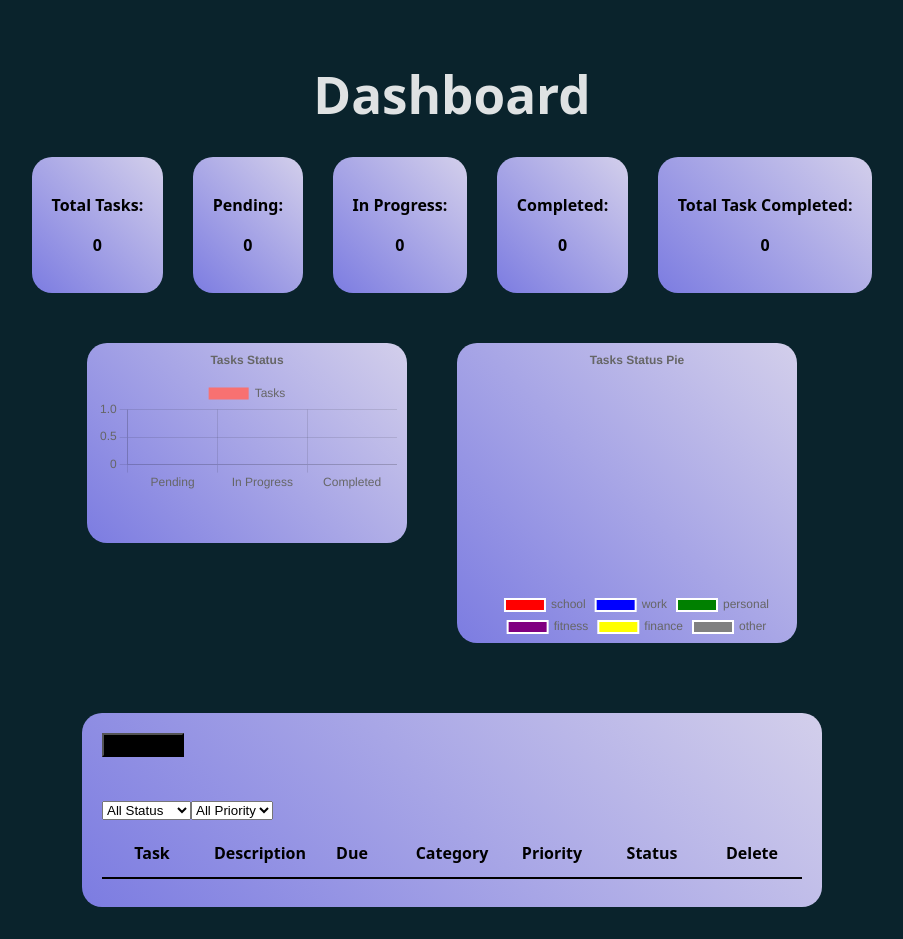
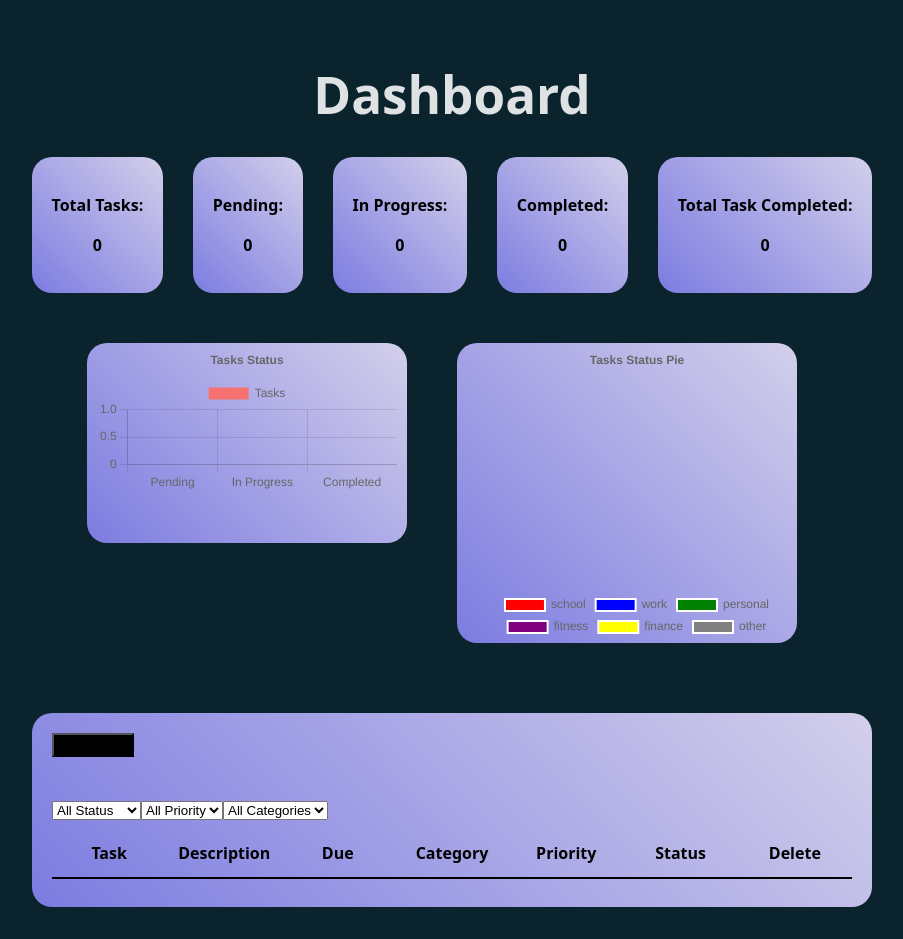
Before and after one commit to jhyche80-jpg/TaskManagerDashboard, a React (Vite) app: page / in a window 1280 px wide. Shown: the whole page, without its empty margins (188-1091 px from the left). Built offline with nearby package versions, Linux system fonts and the light colour scheme.

Commit message:
i made another filter that will separate based on categories

```diff
--- a/src/Components/RenderList/RenderList.css
+++ b/src/Components/RenderList/RenderList.css
@@ -8,7 +8,7 @@
     padding: 20px;
     border-radius: 20px;
     color: black;
-    width: 700px;
+    width: 800px;
 }
 
 #Input {
--- a/src/Components/RenderList/RenderList.tsx
+++ b/src/Components/RenderList/RenderList.tsx
@@ -1,5 +1,5 @@
 import React, { useState } from "react";
-import type { Task, TaskPrio, TaskStatus } from "../types";
+import type { Task, TaskCat, TaskPrio, TaskStatus } from "../types";
 import TaskList from "../TaskList/TaskList";
 import TaskFilter from "../TaskFilter/TaskFilter";
 import TaskInput from "../TaskForm/TaskForm";
@@ -15,6 +15,7 @@ export default function RenderList({ tasks, setTasks, incrementTotal }: RenderPr
  const [filters, setFilters] = useState<{
   status?: TaskStatus;
   priority?: TaskPrio;
+  category?:TaskCat
 }>({});
 
   const [showInput, setShowInput] = useState(false); // controls form visibility
@@ -37,6 +38,7 @@ const handleDelete = (taskid: string) => {
   const filteredTasks = tasks.filter(task => {
     if (filters.status && task.status !== filters.status) return false;
      if (filters.priority && task.priority !== filters.priority) return false
+     if(filters.category&& task.category !== filters.category)return false
     return true;
   });
 
--- a/src/Components/TaskFilter/TaskFilter.tsx
+++ b/src/Components/TaskFilter/TaskFilter.tsx
@@ -1,9 +1,10 @@
-import type { TaskStatus } from '../types'
+import type { TaskCat, TaskPrio, TaskStatus } from '../types'
 
 type Props = {
   onFilterChange: (filters: {
     status?: TaskStatus
-    priority?: 'low' | 'medium' | 'high'
+    priority?:TaskPrio
+    category?: TaskCat
   }) => void
 }
 
@@ -24,7 +25,7 @@ export default function TaskFilter({ onFilterChange }: Props) {
       <select
         onChange={(e) =>
           onFilterChange({
-            priority: (e.target.value as 'low' | 'medium' | 'high') || undefined
+            priority: (e.target.value as TaskPrio) || undefined
           })
         }
       >
@@ -33,6 +34,16 @@ export default function TaskFilter({ onFilterChange }: Props) {
         <option value="medium">Medium</option>
         <option value="high">High</option>
       </select>
+      <select  onChange={(e) =>
+          onFilterChange({ category: e.target.value as TaskCat }) }>
+        <option value="">All Categories</option>
+        <option value="school">School</option>
+        <option value="work">Work</option>
+        <option value="personal">Personal</option>
+        <option value="fitness">Fitness</option>
+        <option value="finance">Finance</option>
+        <option value="other">Other</option>
+      </select>
     </div>
   )
 }
```
